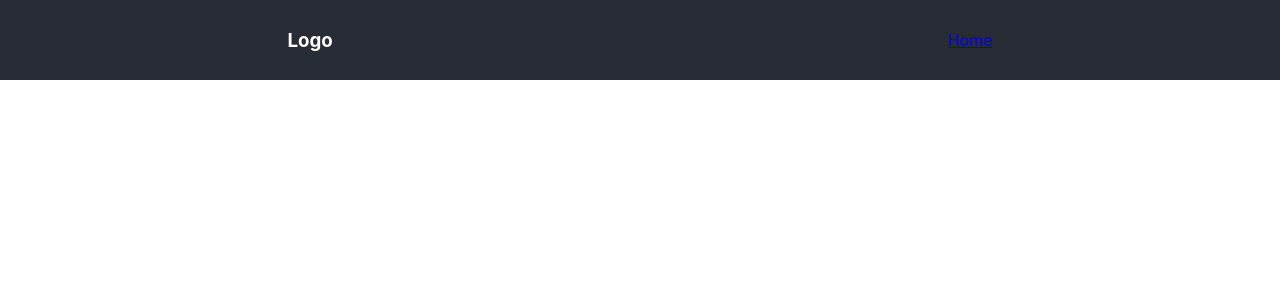
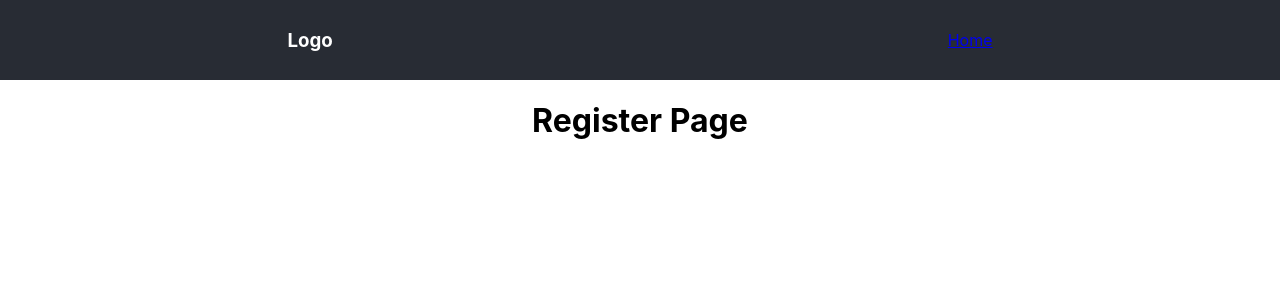
Before and after one commit to thtnguyen/Meerkat, a React (Create React App) app in the folder meerkat-frontend/: page /register in a window 1280 px wide. Shown: the top 300 px of the page. Built offline with nearby package versions, Linux system fonts and the light colour scheme.

Commit message:
Added more to the skeleton of the website, created two links that takes the user to the register page and the login page when it is clicked.

```diff
--- a/meerkat-frontend/src/App.js
+++ b/meerkat-frontend/src/App.js
@@ -4,6 +4,7 @@ import Home from './components/pages/Home';
 import LogIn from './components/pages/LogIn';
 import UserPage from './components/pages/UserPage';
 import Create from './components/pages/Create';
+import Register from './components/pages/Register'
 import Nav from './components/Nav';
 import './App.css';
 
@@ -17,6 +18,7 @@ function App() {
             <Route exact path="/login" component={ LogIn } />
             <Route exact path="/userpage" component={ UserPage } />
             <Route exact path="/create" component={ Create } />
+            <Route exact path="/register" component={ Register } />
           </Switch>
         </div>
       </Router>
--- a/meerkat-frontend/src/components/pages/Home.js
+++ b/meerkat-frontend/src/components/pages/Home.js
@@ -1,4 +1,5 @@
 import React, { Component } from 'react'
+import { Link } from 'react-router-dom'
 
 export default class Home extends Component {
     clicked(){
@@ -14,6 +15,11 @@ export default class Home extends Component {
                 <button onClick={event => window.location.href = '/create'} id="Button">
                     Create Room
                 </button>
+                <div>
+                <Link to="/register"> Register </Link>
+                    |
+                <Link to="/login"> Login </Link>
+                </div>
             </div>
         )
     }
--- /dev/null
+++ b/meerkat-frontend/src/components/pages/Register.js
@@ -0,0 +1,11 @@
+import React, { Component } from 'react'
+
+export default class Register extends Component {
+    render() {
+        return (
+            <div>
+                <h1> Register Page </h1>
+            </div>
+        )
+    }
+}
```
